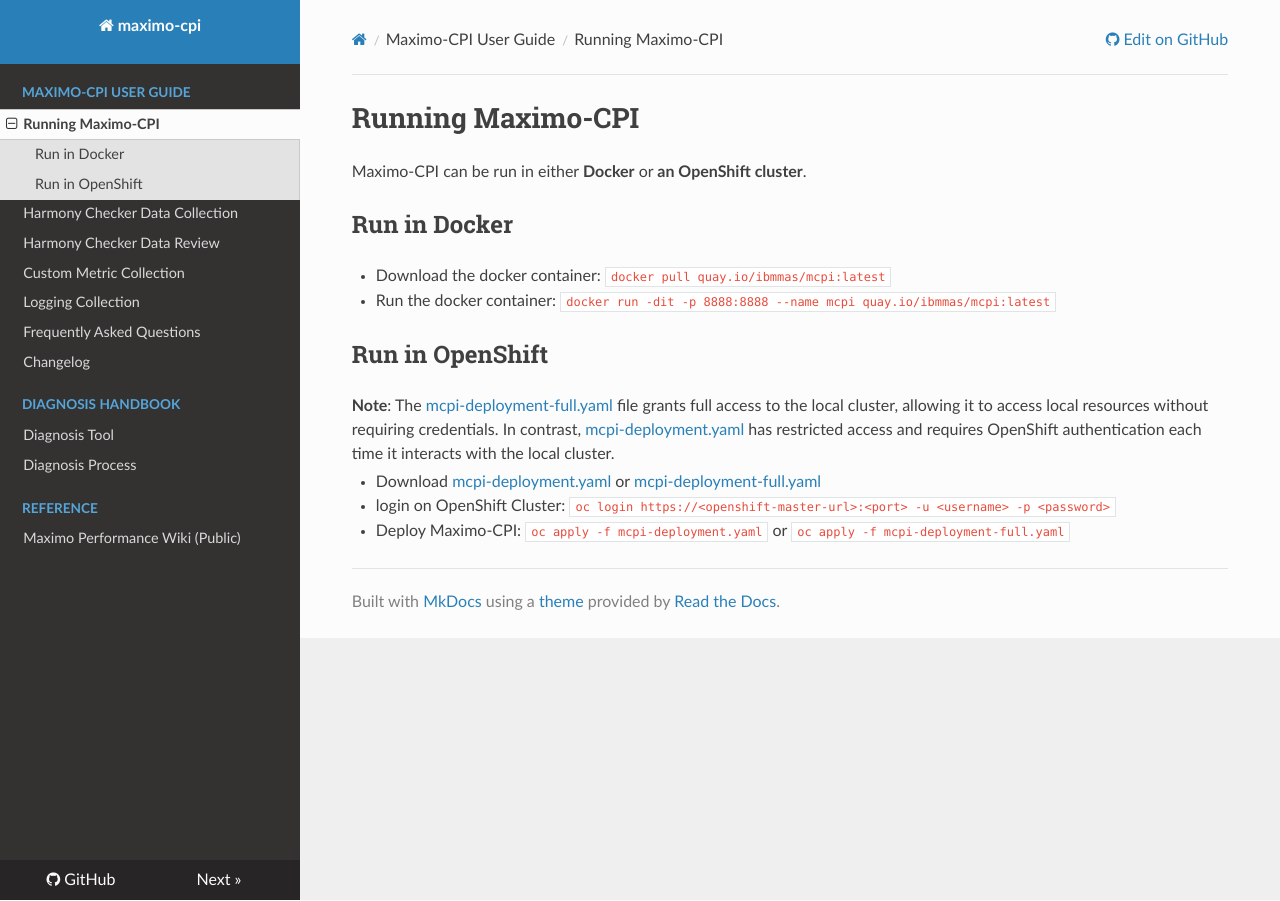
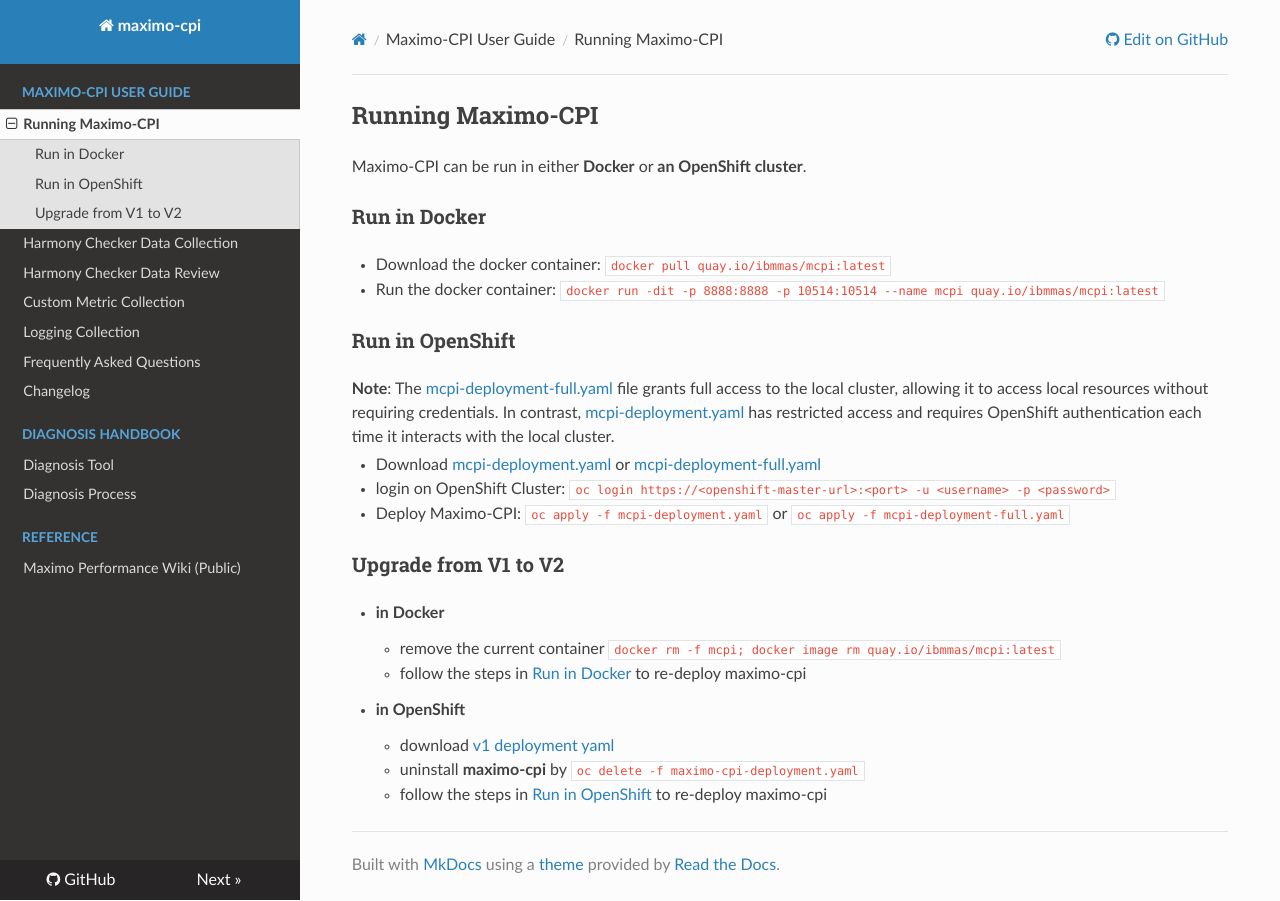
Before and after one commit to ibm-mas/mcpi, an MkDocs documentation site: the page built from docs/maximo-cpi/running-maximo-cpi.md, in a window 1280 px wide. Built offline with MkDocs 1.6.1, drawn with Linux system fonts in a browser that asks for light colours; nearby versions of some CDN libraries.

Commit message:
[patch] installation guidance

```diff
--- a/docs/maximo-cpi/running-maximo-cpi.md
+++ b/docs/maximo-cpi/running-maximo-cpi.md
@@ -1,15 +1,15 @@
-# Running Maximo-CPI
+## Running Maximo-CPI
 
 Maximo-CPI can be run in either **Docker** or **an OpenShift cluster**.
 
 
 
-## Run in Docker
+### Run in Docker
 
 - Download the docker container: `docker pull quay.io/ibmmas/mcpi:latest`
-- Run the docker container: `docker run -dit -p 8888:8888 --name mcpi quay.io/ibmmas/mcpi:latest`
+- Run the docker container: `docker run -dit -p 8888:8888 -p 10514:10514 --name mcpi quay.io/ibmmas/mcpi:latest`
 
-## Run in OpenShift
+### Run in OpenShift
 
 **Note**: The [mcpi-deployment-full.yaml](../download/deployment/mcpi-deployment-full.yaml) file grants full access to the local cluster, allowing it to access local resources without requiring credentials. In contrast, [mcpi-deployment.yaml](../download/deployment/mcpi-deployment.yaml) has restricted access and requires OpenShift authentication each time it interacts with the local cluster.
 
@@ -17,3 +17,15 @@
   [mcpi-deployment-full.yaml](../download/deployment/mcpi-deployment-full.yaml)
 - login on OpenShift Cluster: `oc login https://<openshift-master-url>:<port> -u <username> -p <password>`
 - Deploy Maximo-CPI: `oc apply -f mcpi-deployment.yaml` or  `oc apply -f mcpi-deployment-full.yaml`
+
+
+### Upgrade from V1 to V2
+
+- **in Docker**
+    - remove the current container `docker rm -f mcpi; docker image rm quay.io/ibmmas/mcpi:latest`
+    - follow the steps in [Run in Docker](#run-in-docker) to re-deploy maximo-cpi
+
+- **in OpenShift**
+    - download [v1 deployment yaml](https://ibm-mas.github.io/mas-performance/pd/mcpi/maximo-cpi-deployment.yaml)
+    - uninstall **maximo-cpi** by `oc delete -f maximo-cpi-deployment.yaml`
+    - follow the steps in [Run in OpenShift](#run-in-openshift) to re-deploy maximo-cpi
```
Also changed, not shown: docs/faq.md (+3 -2 lines), docs/maximo-cpi/custom-metric-collection.md (+1 -1 lines), docs/maximo-cpi/data-collection.md (+1 -1 lines), docs/maximo-cpi/data-review.md (+15 -3 lines), docs/maximo-cpi/data-review.png (renamed from docs/maximo-cpi/image-1.png).
